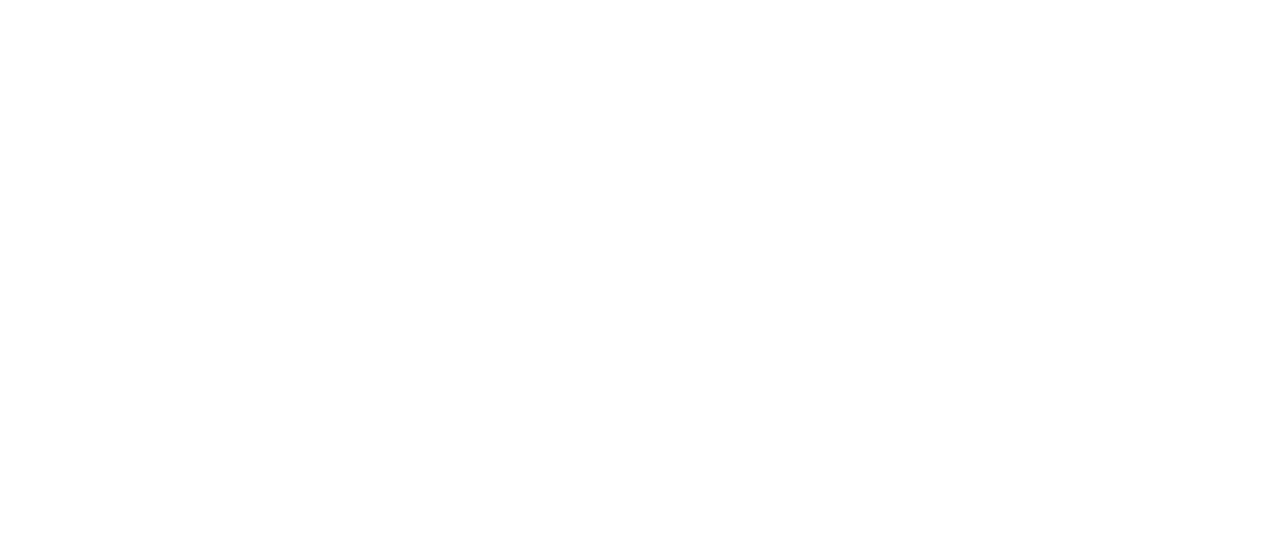
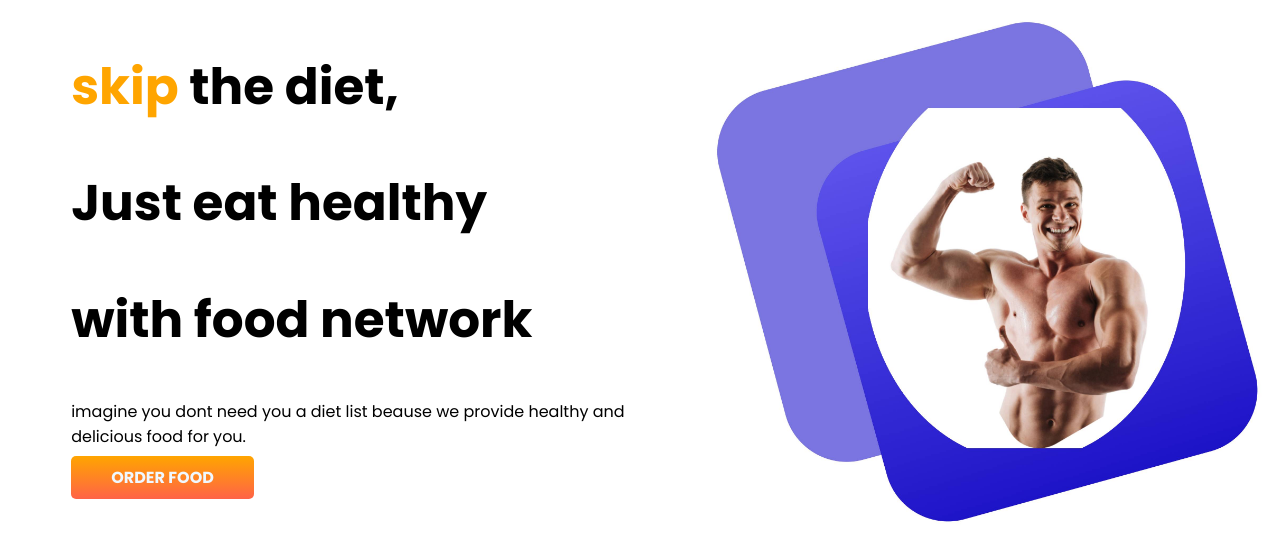
Before and after one commit to payeldhar/my-fouth-repo, a plain HTML site: page index.html in a window 1280 px wide. Drawn offline with Linux system fonts and the light colour scheme.

Commit message:
link added

```diff
--- a/index.html
+++ b/index.html
@@ -5,9 +5,23 @@
     <meta http-equiv="X-UA-Compatible" content="IE=edge">
     <meta name="viewport" content="width=device-width, initial-scale=1.0">
     <title>skip the diet</title>
+    <link rel="preconnect" href="https://fonts.googleapis.com">
+<link rel="preconnect" href="https://fonts.gstatic.com" crossorigin>
+<link href="https://fonts.googleapis.com/css2?family=Lato:wght@300&family=Poppins:ital,wght@0,400;0,700;1,200&display=swap" rel="stylesheet">
     <link rel="stylesheet" href="style.css">
 </head>
 <body>
-
+    <section>
+    <div class= "half-width";>
+    <h1><span class="orange-color";>skip</span> the diet,</h1>
+    <h1>Just eat healthy</h1>
+    <h1> with food network</h1>
+    <p>imagine you dont need you a diet list beause we provide healthy and delicious food for you.</p>
+    <a class="link-button" target="_blank" href="https://www.linkedin.com/feed/update/urn:li:activity:6962648363657814016/">ORDER FOOD</a>
+    </div>
+    <div class=" half-width">
+    <img src="./boy.jpg" alt="">
+    </div>
+</section>
 </body>
 </html>
--- a/style.css
+++ b/style.css
@@ -0,0 +1,28 @@
+body{
+    font-family: 'Lato', sans-serif;
+font-family: 'Poppins', sans-serif;
+}
+h1{
+    font-size:50px;
+}
+.orange-color{
+    color:orange;
+}
+section{
+    display:flex;
+}
+.half-width{
+    width:50%;
+    padding-left: 5%;
+}
+.half-width img{
+    width:100%;
+}
+.link-button{
+    text-decoration: none;
+    background-image:linear-gradient(orange, tomato);
+    padding:10px 40px;
+    border-radius: 5px;
+    font-weight: 700;
+    color: aliceblue;
+}
```
Also changed, not shown: boy.jpg (added), my.jpg (added).
